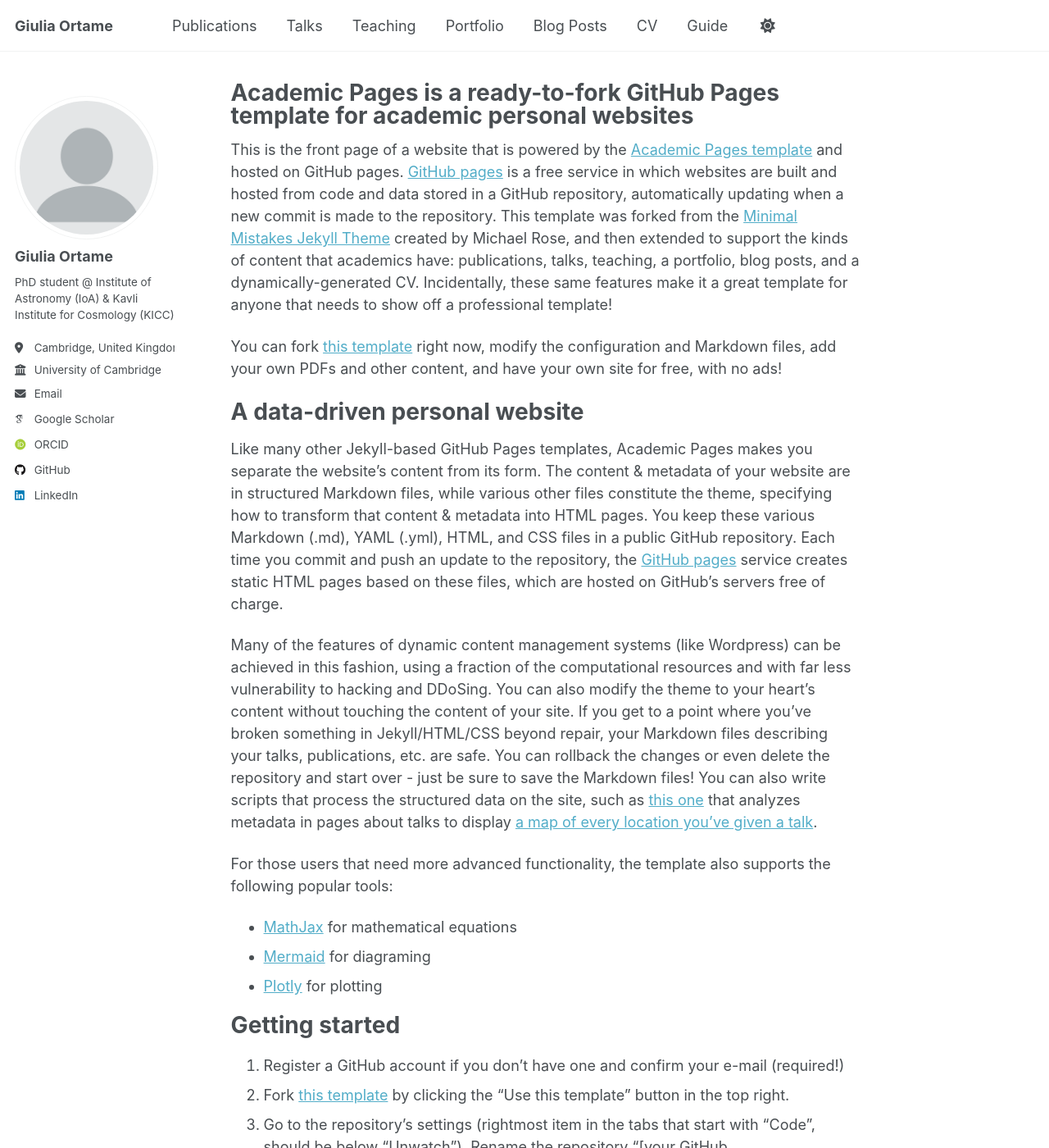
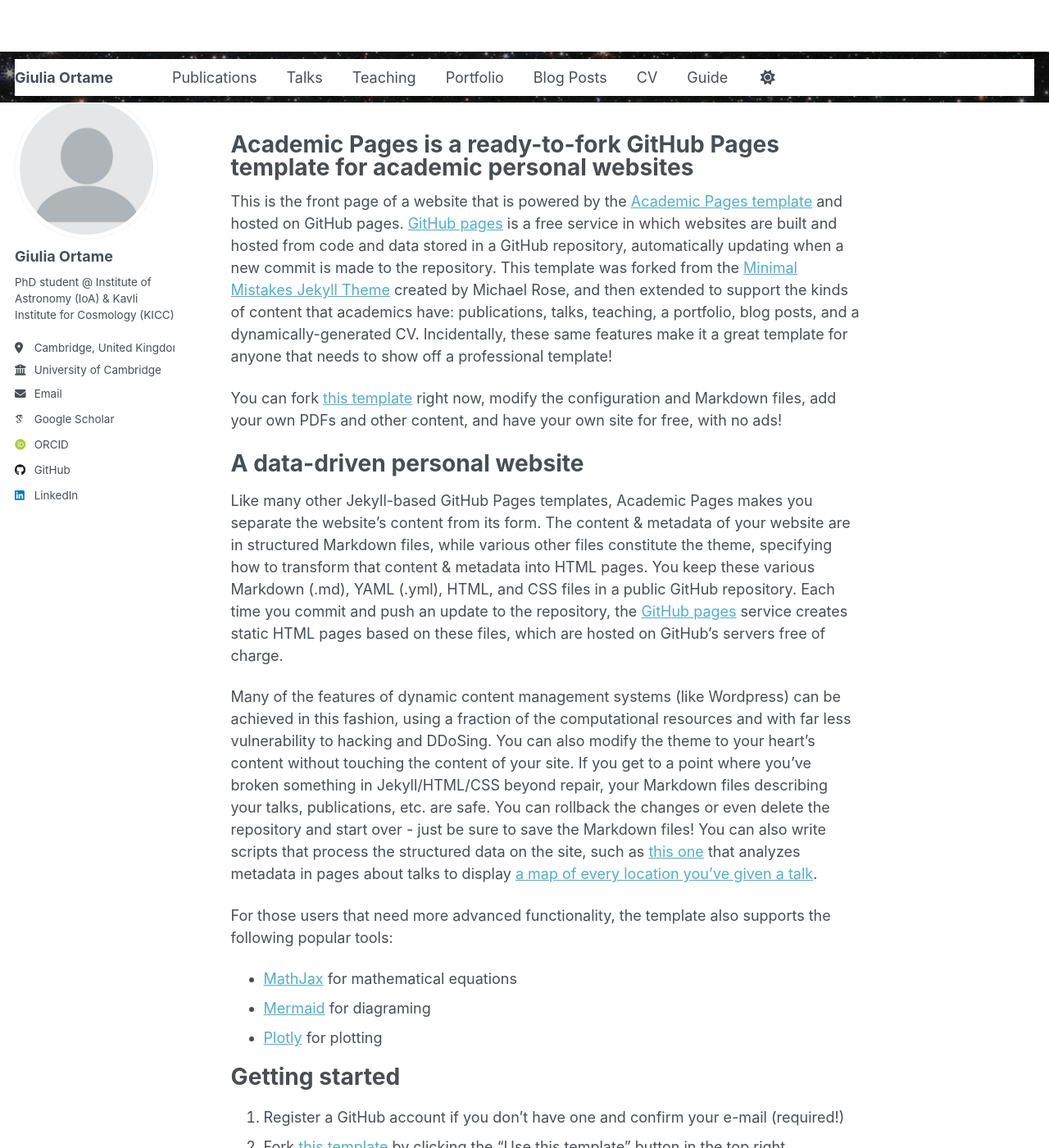
Before and after one commit to rtmgli/rtmgli.github.io, a Jekyll site: the page built from _pages/about.md, in a window 1280 px wide and 1400 px high. Shown: the whole window at 82% size. Built offline with Jekyll 4.4.1, drawn with Linux system fonts in a browser that asks for light colours; some web fonts are replaced; a script that is not in the unit is left out.

Commit message:
Add masthead styles with background image
Added styles for masthead section with background image and overlay.

```diff
--- a/assets/css/main.scss
+++ b/assets/css/main.scss
@@ -41,3 +41,28 @@
     "vendor/font-awesome/solid",
     "vendor/font-awesome/brands"
 ;
+
+.masthead {
+  background-image: url('/images/JWST.jpg.webp'); /* path to your image */
+  background-size: cover;
+  background-position: center;
+  background-repeat: no-repeat;
+  color: white; /* ensures text is readable */
+  position: relative; /* needed if adding overlay */
+}
+
+.masthead::before {
+  content: "";
+  position: absolute;
+  top: 0;
+  left: 0;
+  width: 100%;
+  height: 100%;
+  background-color: rgba(0,0,0,0.4); /* optional dark overlay */
+  z-index: 0;
+}
+
+.masthead .container {
+  position: relative;
+  z-index: 1;
+}
```
